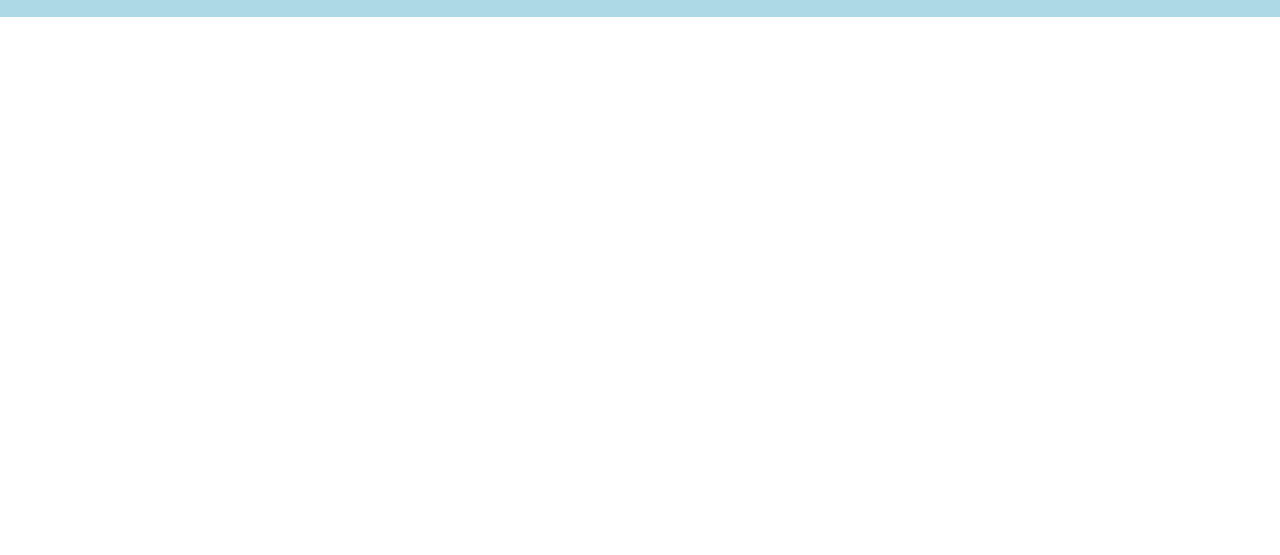
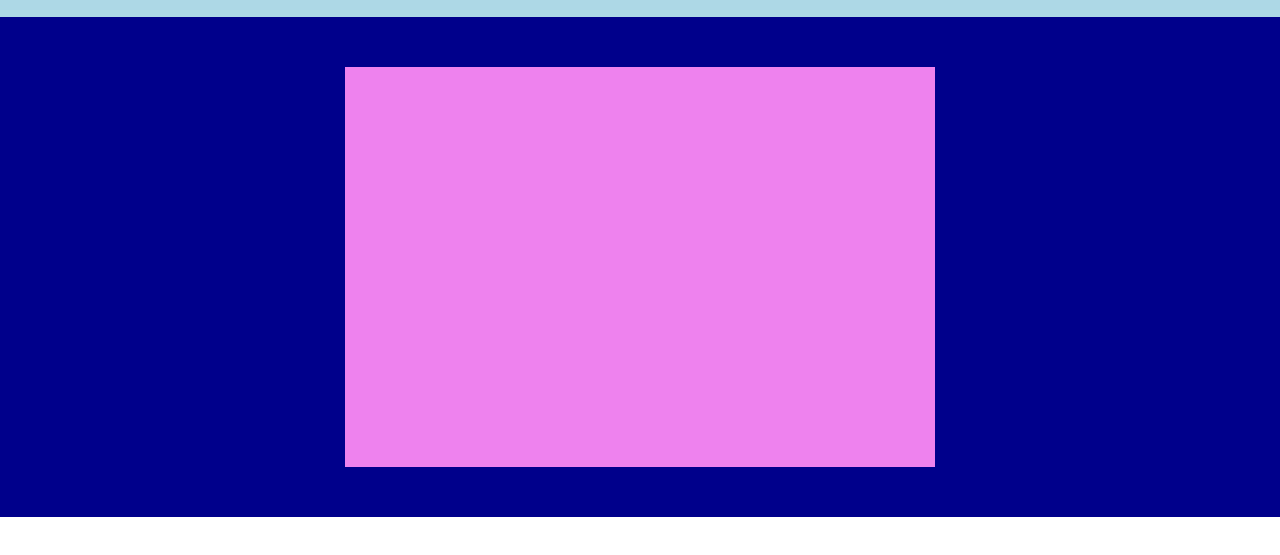
Before and after one commit to alexciccarese/htmlcss-struttura-discord, a plain HTML site: page index.html in a window 1280 px wide. Shown: the part 63-618 px from the top of the page. Drawn offline with Linux system fonts and the light colour scheme.

Commit message:
jumbotron added

```diff
--- a/assets/style.css
+++ b/assets/style.css
@@ -21,6 +21,10 @@ body {
 
   main {
     background-color: blue;
+
+    .jumbotron {
+      background-color: #00008b;;
+    }
   }
 
   footer {
@@ -67,3 +71,16 @@ header {
     }
   }
 }
+
+.jumbotron {
+  min-height: 500px;
+  padding: 50px;
+  display: flex;
+  justify-content: center;
+
+  .items_jumbotron {
+    background-color: #ee82ee;
+    width: 50%;
+    min-height: 390px;
+  }
+}
--- a/index.html
+++ b/index.html
@@ -23,11 +23,15 @@
           </nav>
           <a class="login" href="">login</a>
         </div>
-
       </header>
+      <!-- /header -->
 
       <main>
+        <section class="jumbotron">
+          <div class="items_jumbotron">
 
+          </div>
+        </section>
       </main>
 
       <footer>
```
